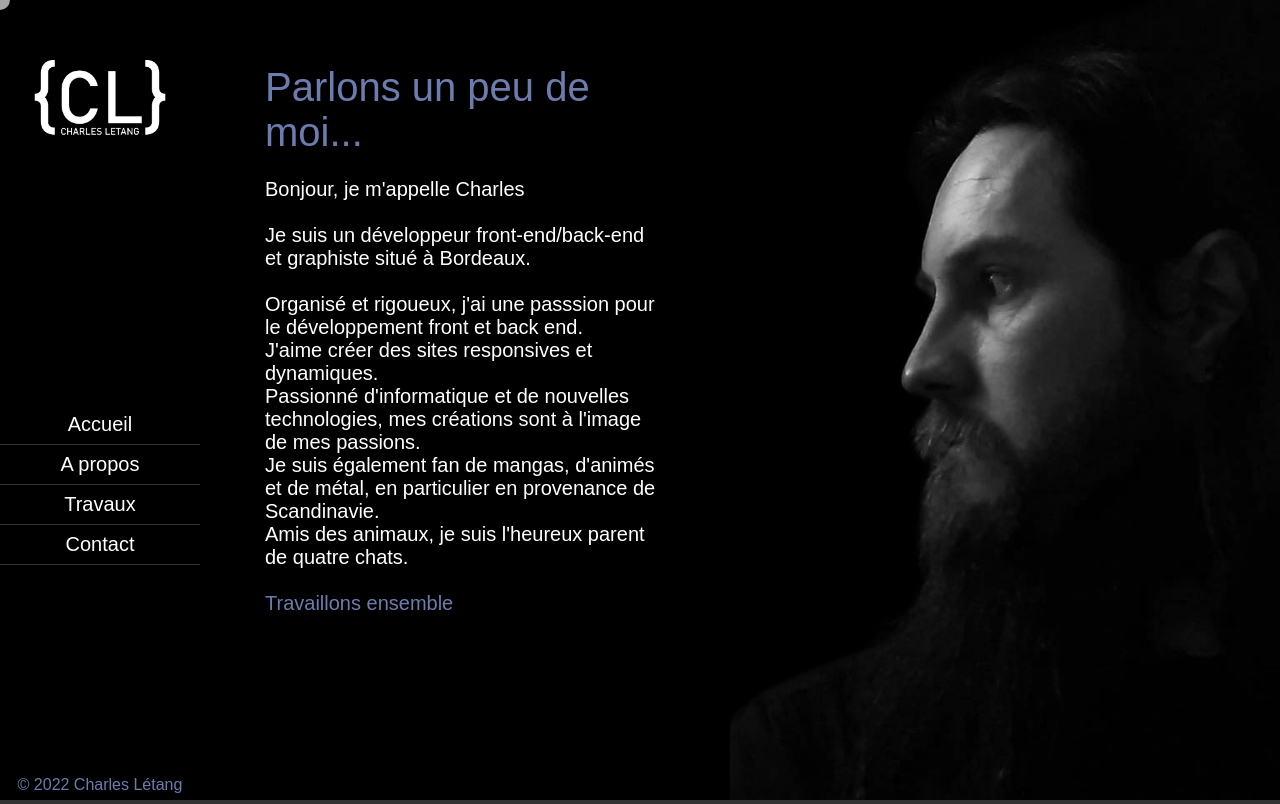
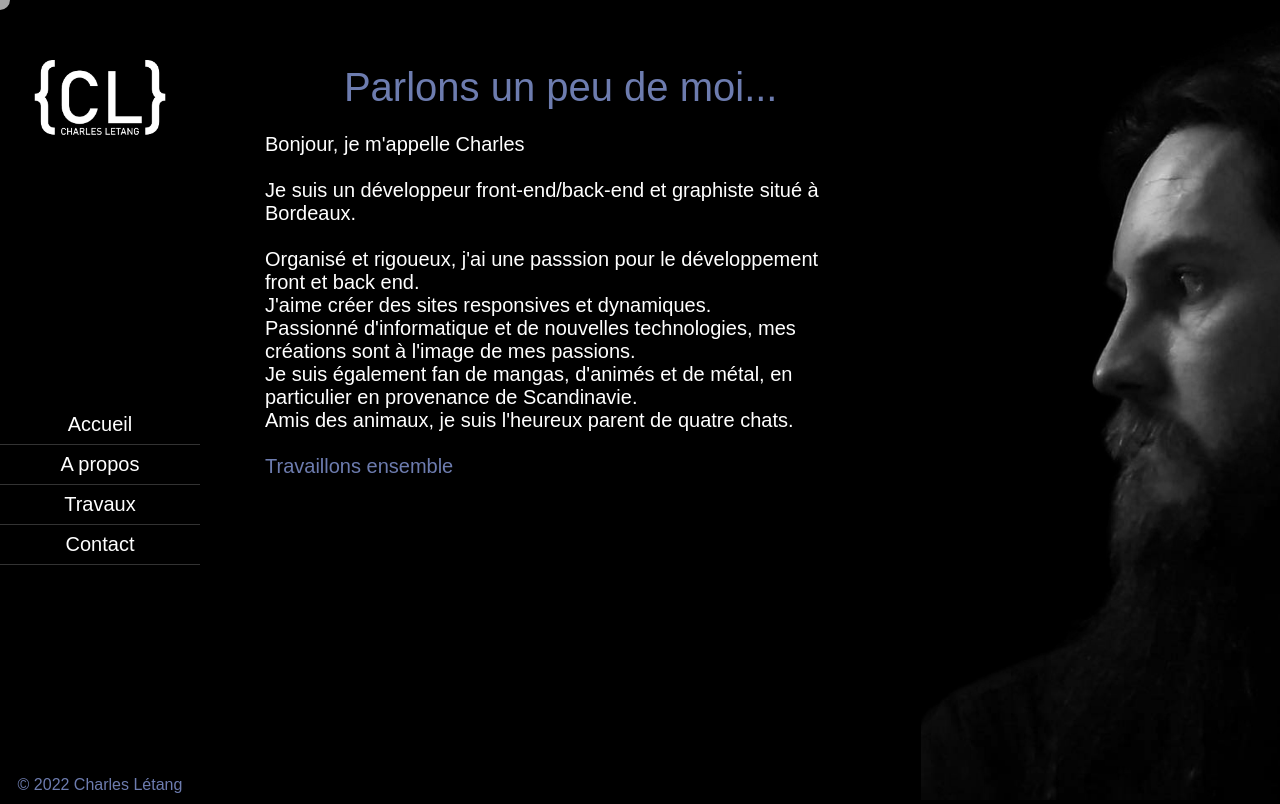
Before and after one commit to Yamazaki-Ryuji/charles-letang, a Symfony app: template templates/about/index.html.twig in a window 1280 px wide. Run offline with Twig, Linux system fonts and the light colour scheme; the template is opened without the code that fills it, so the values that code supplies are empty; some libraries are stand-ins or nearby versions; some web fonts are replaced.

Commit message:
about css

```diff
--- a/public/css/style.css
+++ b/public/css/style.css
@@ -33,6 +33,11 @@ body{
   background-color:var(--scd-color);
   color: var(--txt-color);
   min-height: 100vh;
+}
+
+body a:visited{
+  text-decoration: none;
+  color: var(--txt-color);
 }
 
 /********************** Header ********************/
@@ -114,6 +119,25 @@ body{
 .about-title{
   font-size: var(--big-title);
   color: var(--fifth-color);
+  text-align: center;
+  animation: blurFadeIn 2s ease-in 0s backwards;
+}
+
+.text{
+  animation: blurFadeIn 2s ease-in 1.3s backwards;
+
+}
+
+@keyframes blurFadeIn{
+  0%{
+    opacity: 0;
+    transform: scale(1.1);
+  }
+
+  100%{
+    opacity: 1;
+    transform: scale(1);
+  }
 }
 
 .about-me{
@@ -139,36 +163,32 @@ body{
 
 .profile{
   height: 100vh;
-  filter: grayscale();
-  transition: 0.75s;
+  overflow: hidden;
 }
 
-.profile:hover{
-  filter: none;
-  transition: 0.75s;
+#profile{
+  filter: grayscale();
+  transition: 1s;
+  animation-name: fadeIn;
+  animation-duration: 10s;
+  object-fit: contain;
+  position: relative;
+  height: 100vh;
+  width: auto;
 }
 
-.profile:hover.name{
-  opacity: 1;
-  transition: opacity 0.5s;
+@keyframes fadeIn{
+  0% {opacity: 0;}
+  100% {opacity: 1;}
 }
 
-.effect{
-  position: relative;
+#profile:hover{
+  filter: none;
+  transition: 1s;
+  transform: scale(1.2);
+  object-fit: contain;
+
 }
-
-.name{
-  position: absolute;
-  font-size: var(--big-title);
-  top: 50%;
-  left: 50%;
-  opacity: 0;
-  transition: opacity 0.5s;
-}
-
-/* .name:hover{
-  visibility: visible;
-} */
 
 /*************** Contact ********************/
 
--- a/templates/about/index.html.twig
+++ b/templates/about/index.html.twig
@@ -11,6 +11,7 @@
                 <div class="about-title">
                     Parlons un peu de moi...<br>
                 </div>
+                    <div class="text">
                         <br>
                         Bonjour, je m'appelle Charles
                         <br>
@@ -34,10 +35,11 @@
                         <br>
                     <a href="{{ path('contact') }}">Travaillons ensemble</a>
                     </div>
-            <div class="effect">
-                <img src="../images/profile.jpg" class="profile" alt="Photo de profil de Charles">
-                    <div class="name">Charles</div>
             </div>
+                <div class="profile">
+                    <img src="../images/profile.jpg" id="profile" class="" alt="Photo de profil de Charles">
+                </div>
+
         </div>
 </div>
 
--- a/templates/app/index.html.twig
+++ b/templates/app/index.html.twig
@@ -5,4 +5,5 @@
 {% block body %}
 
 
+
 {% endblock %}
```
Lines whose indentation alone changed are shown as unchanged.
